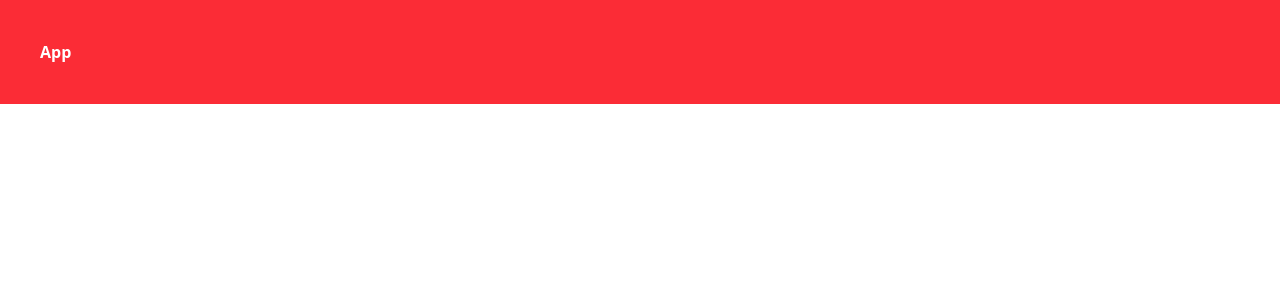
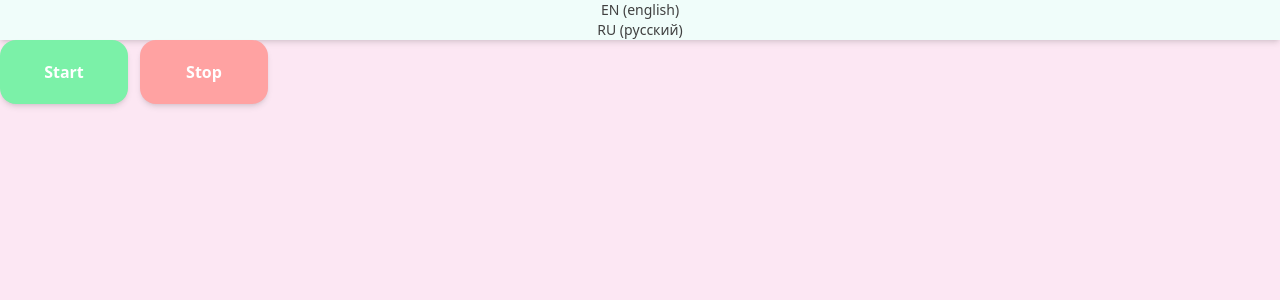
Before and after one commit to shevtsov-dmitry/habit-tracker, a React (Vite) app in the folder client/: page / in a window 1280 px wide. Shown: the top 300 px of the page. Built offline with nearby package versions, Linux system fonts and the light colour scheme.

Commit message:
feat(session ui): layout and colors for session managment buttons and status

```diff
--- a/client/index.html
+++ b/client/index.html
@@ -1,10 +1,10 @@
 <!doctype html>
 <html lang="en">
 <head>
-    <meta charset="UTF-8" />
-    <link rel="icon" type="image/svg+xml" href="/vite.svg" />
-    <meta name="viewport" content="width=device-width, initial-scale=1.0" />
-    <title>Notes</title>
+    <meta charset="UTF-8"/>
+    <link rel="icon" type="image/svg+xml" href="/vite.svg"/>
+    <meta name="viewport" content="width=device-width, initial-scale=1.0"/>
+    <title>Habit Tracker</title>
 </head>
 
 <body>
--- a/client/src/components/App.tsx
+++ b/client/src/components/App.tsx
@@ -1,11 +1,17 @@
 import "../App.css";
+import '../i18n/i18n.js';
+
+import SessionManagement from "./session_management/SessionManagement.tsx";
+import TopPanel from "./top_panel/TopPanel.tsx";
 
 function App() {
-  return (
-    <main className="container">
-      <h1 className="bg-red-500 px-10 py-10 font-bold text-white">App</h1>
-    </main>
-  );
+
+    return (
+        <main className="min-w-screen min-h-screen bg-pink-100 dark:bg-cyan-700">
+            <TopPanel/>
+            <SessionManagement/>
+        </main>
+    );
 }
 
 export default App;
--- /dev/null
+++ b/client/src/components/session_management/SessionManagement.tsx
@@ -0,0 +1,44 @@
+import {useTranslation} from "react-i18next";
+
+const SessionManagement = () => {
+
+    const {t} = useTranslation()
+
+    const SessionStatus = () => {
+        return <>
+            <p>Current session progress</p>
+            <p>log: your session still running...</p>
+        </>;
+    }
+
+
+    const OperationButtons = () => {
+
+        const style = {
+            buttons: "w-32 h-16 shadow-md rounded-2xl hover:border-2 hover:border-zinc-400",
+            buttons_text: "font-bold text-white"
+        }
+
+        return <div className={"flex gap-3"}>
+            <button className={style.buttons + " bg-green-300 dark:bg-green-600 "}>
+                <p className={style.buttons_text}>
+                    {t('session_management.start')}
+                </p>
+            </button>
+            <button className={style.buttons + " bg-red-300 dark:bg-red-700"}>
+                <p className={style.buttons_text}>
+                    {t('session_management.stop')}
+                </p>
+            </button>
+        </div>;
+    }
+
+    return (
+        <div>
+            {/*<SessionStatus/>*/}
+            <OperationButtons/>
+        </div>
+    );
+}
+
+export default SessionManagement;
--- /dev/null
+++ b/client/src/components/top_panel/TopPanel.tsx
@@ -0,0 +1,17 @@
+import {useTranslation} from "react-i18next";
+
+const TopPanel = () => {
+
+    const {i18n} = useTranslation()
+
+    return (
+        <div className={"shadow-md h-[2%] w-full bg-teal-50"}>
+            <div className={"flex flex-col text-sm text-neutral-700"}>
+                <button onClick={() => i18n.changeLanguage('en')}>EN (english)</button>
+                <button onClick={() => i18n.changeLanguage('ru')}>RU (русский)</button>
+            </div>
+        </div>
+    );
+}
+
+export default TopPanel;
--- a/client/src/i18n/en.json
+++ b/client/src/i18n/en.json
@@ -1,5 +1,5 @@
 {
-  "sessionManagement": {
+  "session_management": {
     "start": "Start",
     "stop": "Stop"
   }
--- a/client/src/i18n/i18n.js
+++ b/client/src/i18n/i18n.js
@@ -1,20 +1,20 @@
 import i18n from 'i18next';
-import {initReactI18next} from 'react-i18next';
-import LanguageDetector from 'i18next-browser-languagedetector';
-import HttpBackend from 'i18next-http-backend';
+import { initReactI18next } from 'react-i18next';
+
+import en from './en.json';
+import ru from './ru.json';
 
 i18n
-    .use(HttpBackend)
-    .use(LanguageDetector)
-    .use(initReactI18next)
+    .use(initReactI18next) // ✅ This binds i18n instance to react-i18next
     .init({
+        resources: {
+            en: { translation: en },
+            ru: { translation: ru }
+        },
+        lng: 'en', // or use navigator.language
         fallbackLng: 'en',
-        debug: false,
         interpolation: {
-            escapeValue: false,
-        },
-        backend: {
-            loadPath: '/locales/{{lng}}.json'
+            escapeValue: false // react already does escaping
         }
     });
 
--- a/client/src/i18n/ru.json
+++ b/client/src/i18n/ru.json
@@ -1,5 +1,5 @@
 {
-  "sessionManagement": {
+  "session_management": {
     "start": "Начать",
     "stop": "Остановить"
   }
```
Lines whose indentation alone changed are shown as unchanged.
